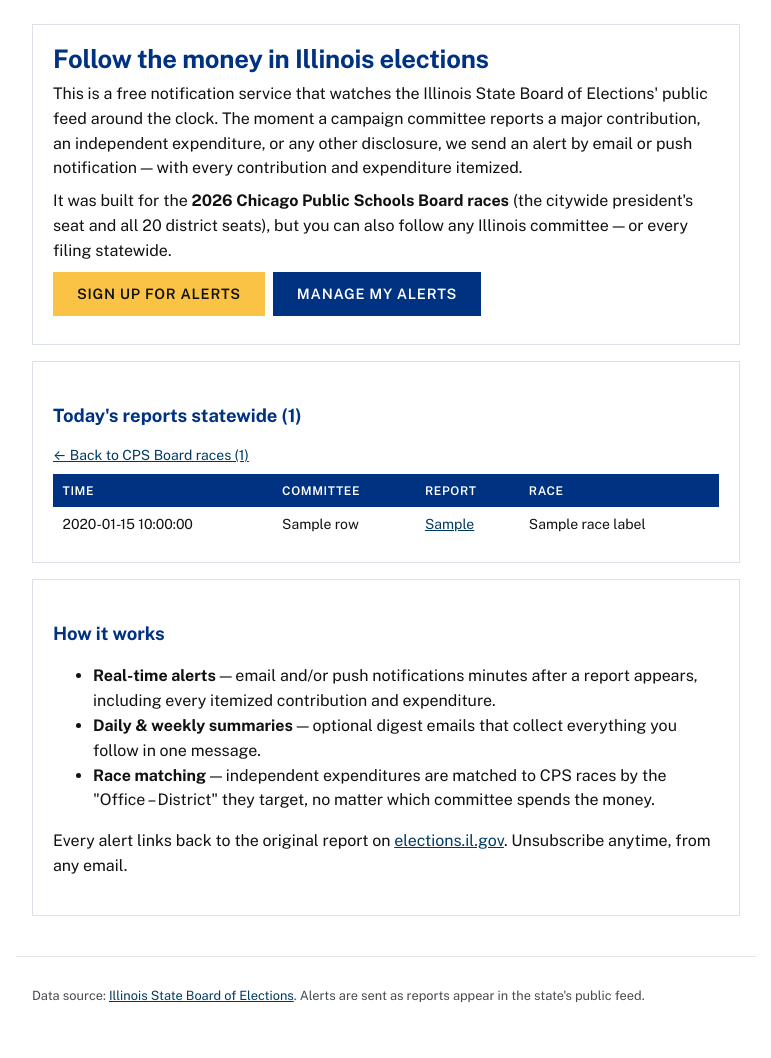
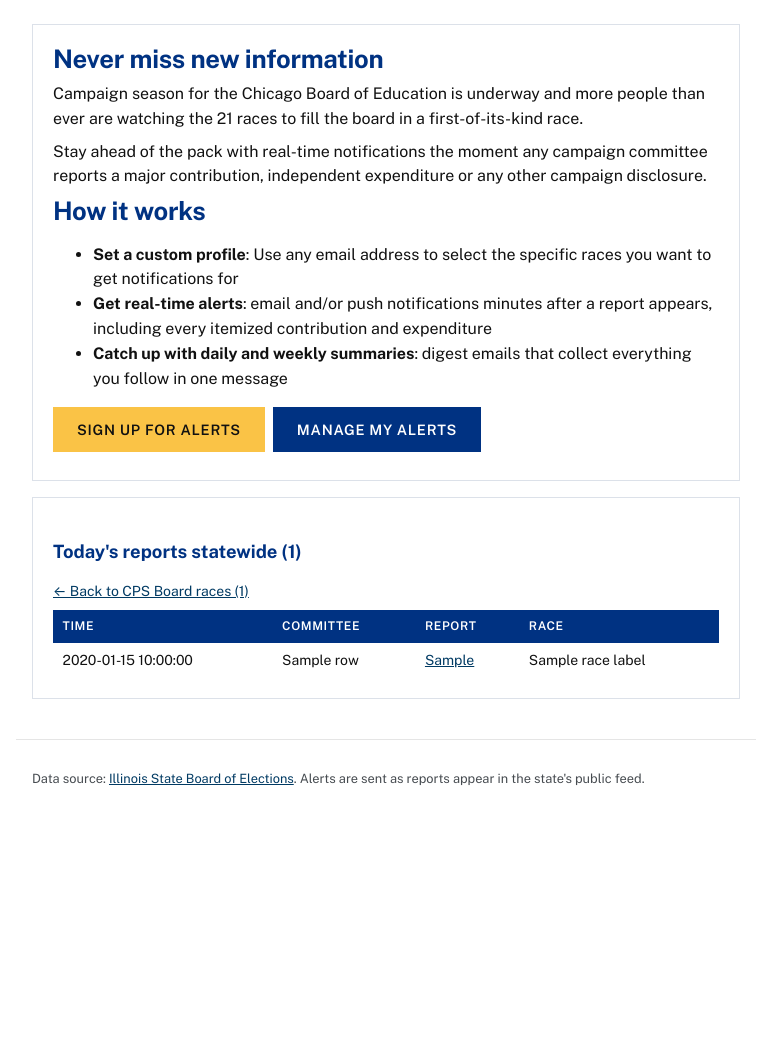
Before and after one commit to aadams-bga/electionsNotifer, a Python web app: template src/isbe_notifier/web/templates/landing.html in a window 1280 px wide. Shown: the part 148-1206 px from the top of the page, without its empty margins (254-1025 px from the left). After the commit the page ends 933 px from the top, so only its background shows below. Run offline with Jinja, Linux system fonts and the light colour scheme; the template is opened without the code that fills it: most values are stand-ins (such as "Sample title", 1, 10 or a date in 2020).

Commit message:
tweaked homepage

```diff
--- a/src/isbe_notifier/web/templates/landing.html
+++ b/src/isbe_notifier/web/templates/landing.html
@@ -1,15 +1,18 @@
 {% extends "base.html" %}
 {% block content %}
 <section class="hero">
-  <h2>Follow the money in Illinois elections</h2>
-  <p>This is a free notification service that watches the Illinois State Board of
-     Elections' public feed around the clock. The moment a campaign committee reports
-     a major contribution, an independent expenditure, or any other disclosure, we
-     send an alert by email or push notification — with every contribution and
-     expenditure itemized.</p>
-  <p>It was built for the <strong>2026 Chicago Public Schools Board races</strong>
-     (the citywide president's seat and all 20 district seats), but you can also
-     follow any Illinois committee — or every filing statewide.</p>
+  <h2>Never miss new information</h2>
+  <p>Campaign season for the Chicago Board of Education is underway and more people than ever are watching the 21 races
+    to fill the board in a first-of-its-kind race.</p>
+  <p>Stay ahead of the pack with real-time notifications
+    the moment any campaign committee reports a major contribution, independent
+    expenditure or any other campaign disclosure. </p>
+  <h2>How it works</h2>
+  <ul>
+    <li><strong>Set a custom profile</strong>: Use any email address to select the specific races you want to get notifications for</li>
+    <li><strong>Get real-time alerts</strong>: email and/or push notifications minutes after a report appears, including every itemized contribution and expenditure</li>
+    <li><strong>Catch up with daily and weekly summaries</strong>: digest emails that collect everything you follow in one message</li>
+  </ul>
   <p class="cta-row">
     <a class="btn" href="/subscribe">Sign up for alerts</a>
     <a class="btn btn-secondary" href="/login" data-manage-link>Manage my alerts</a>
@@ -58,20 +61,4 @@
     <a href="/?scope=all">see all of today's statewide filings ({{ total_count }}{% if capped %}+{% endif %})</a></p>
   {% endif %}
 </section>
-
-<section>
-  <h2>How it works</h2>
-  <ul>
-    <li><strong>Real-time alerts</strong> — email and/or push notifications minutes
-        after a report appears, including every itemized contribution and expenditure.</li>
-    <li><strong>Daily &amp; weekly summaries</strong> — optional digest emails that
-        collect everything you follow in one message.</li>
-    <li><strong>Race matching</strong> — independent expenditures are matched to CPS
-        races by the "Office – District" they target, no matter which committee
-        spends the money.</li>
-  </ul>
-  <p>Every alert links back to the original report on
-     <a href="https://elections.il.gov">elections.il.gov</a>. Unsubscribe anytime,
-     from any email.</p>
-</section>
 {% endblock %}
```
